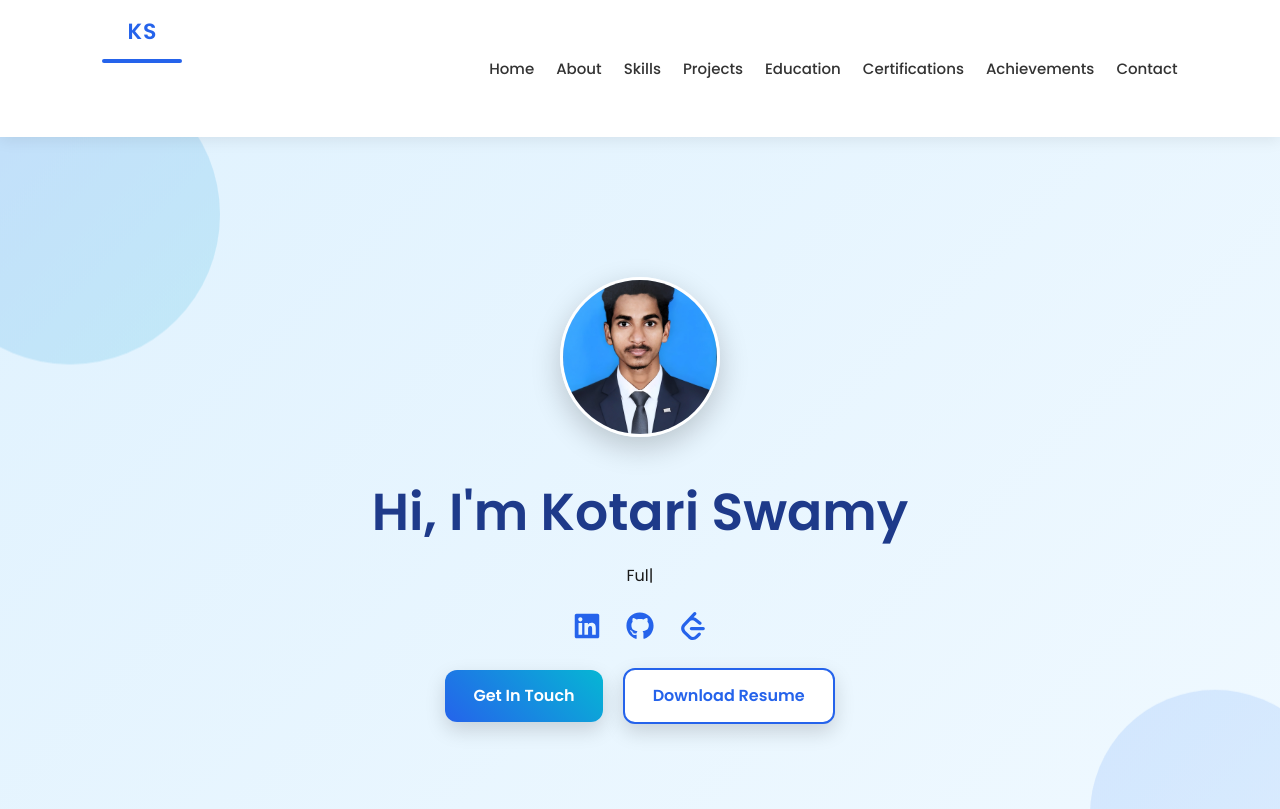
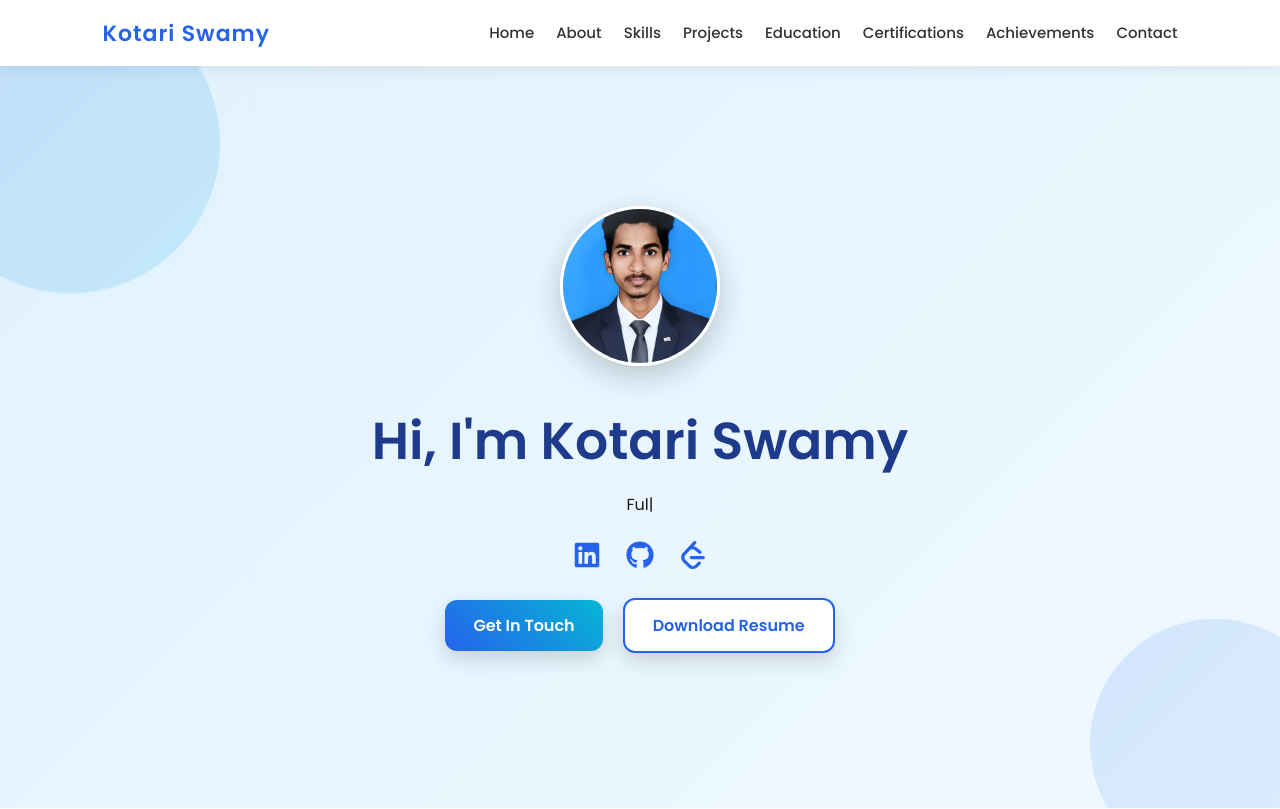
Before and after one commit to Swamy85/swamy-portfolio, a React (Create React App) app: page / in a window 1280 px wide. Shown: the top 809 px of the page. Built offline with nearby package versions, Linux system fonts and the light colour scheme.

Commit message:
Update Navbar.js

```diff
--- a/src/components/Navbar.js
+++ b/src/components/Navbar.js
@@ -4,7 +4,19 @@ function Navbar() {
   return (
     <nav className="navbar">
 
-      <h2 className="logo">KS</h2>
+      <h1><a
+        href="#home"
+        style={{
+          fontSize: "22px",
+          fontWeight: "700",
+          color: "#2563eb",
+          letterSpacing: "1px",
+          textDecoration: "none",
+          cursor: "pointer"
+        }}
+      >
+        Kotari Swamy
+      </a></h1>
 
       <ul>
 
```
